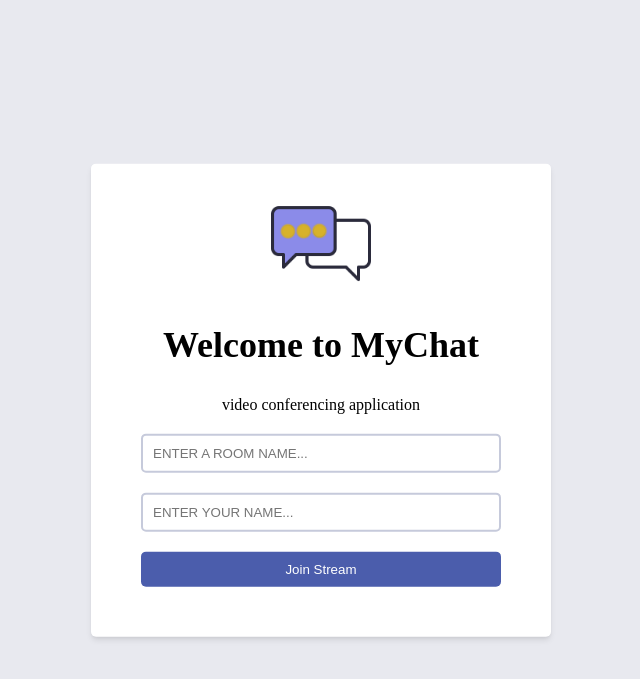
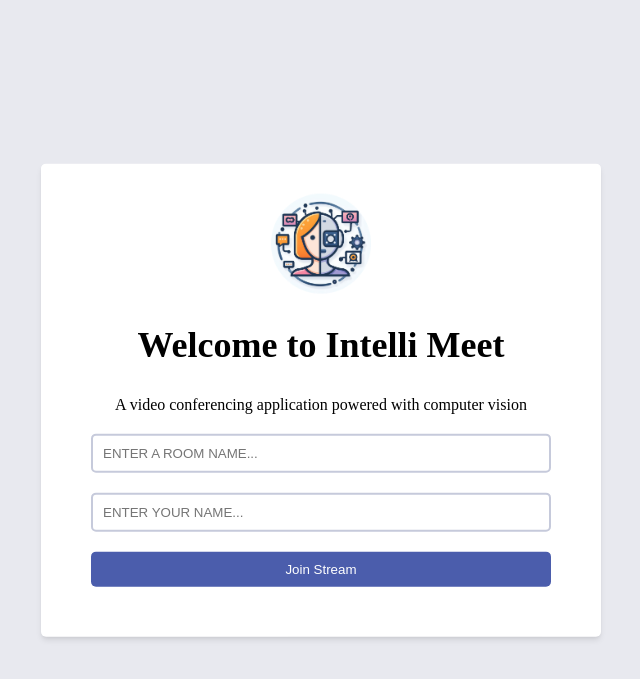
Before and after one commit to innocentmchry/webrtcdjango, a Django app: template base/templates/base/lobby.html in a window 1280 px wide. Shown: the top 679 px of the page, without its empty margins (319-959 px from the left). Run offline with Django 3.2, Linux system fonts and the light colour scheme; the template is opened without the code that fills it, so the values that code supplies are empty.

Commit message:
slight modifications

```diff
--- a/base/templates/base/lobby.html
+++ b/base/templates/base/lobby.html
@@ -5,11 +5,11 @@
 
 <main>
     <section id="form-container">
-        <img id="logo" src="{% static 'images/chat-icon.png' %}" />
+        <img id="logo" src="{% static 'images/myicon.png' %}" />
 
         <div id="welcome-message">
-            <h1>Welcome to MyChat</h1>
-            <p>video conferencing application</p>
+            <h1>Welcome to Intelli Meet</h1>
+            <p>A video conferencing application powered with computer vision</p>
         </div>
 
         <form id="form">
--- a/base/templates/base/main.html
+++ b/base/templates/base/main.html
@@ -5,7 +5,7 @@
     <meta charset="UTF-8">
     <meta http-equiv="X-UA-Compatible" content="IE=edge">
     <meta name="viewport" content="width=device-width, initial-scale=1.0">
-    <title>MyChat</title>
+    <title>Intelli Meet</title>
     <link rel="stylesheet" type='text/css' media='screen' href="{% static 'styles/main.css' %}?{% now "U" %}">
 </head>
 <body>
--- a/static/styles/main.css
+++ b/static/styles/main.css
@@ -16,7 +16,7 @@ body {
 }
 
 #form-container{
-    width: 400px;
+    width: 500px;
     box-shadow: var(--shaddow);
     background-color: #fff;
     padding: 30px;
```
Also changed, not shown: db.sqlite3, static/images/myicon.png (added).
